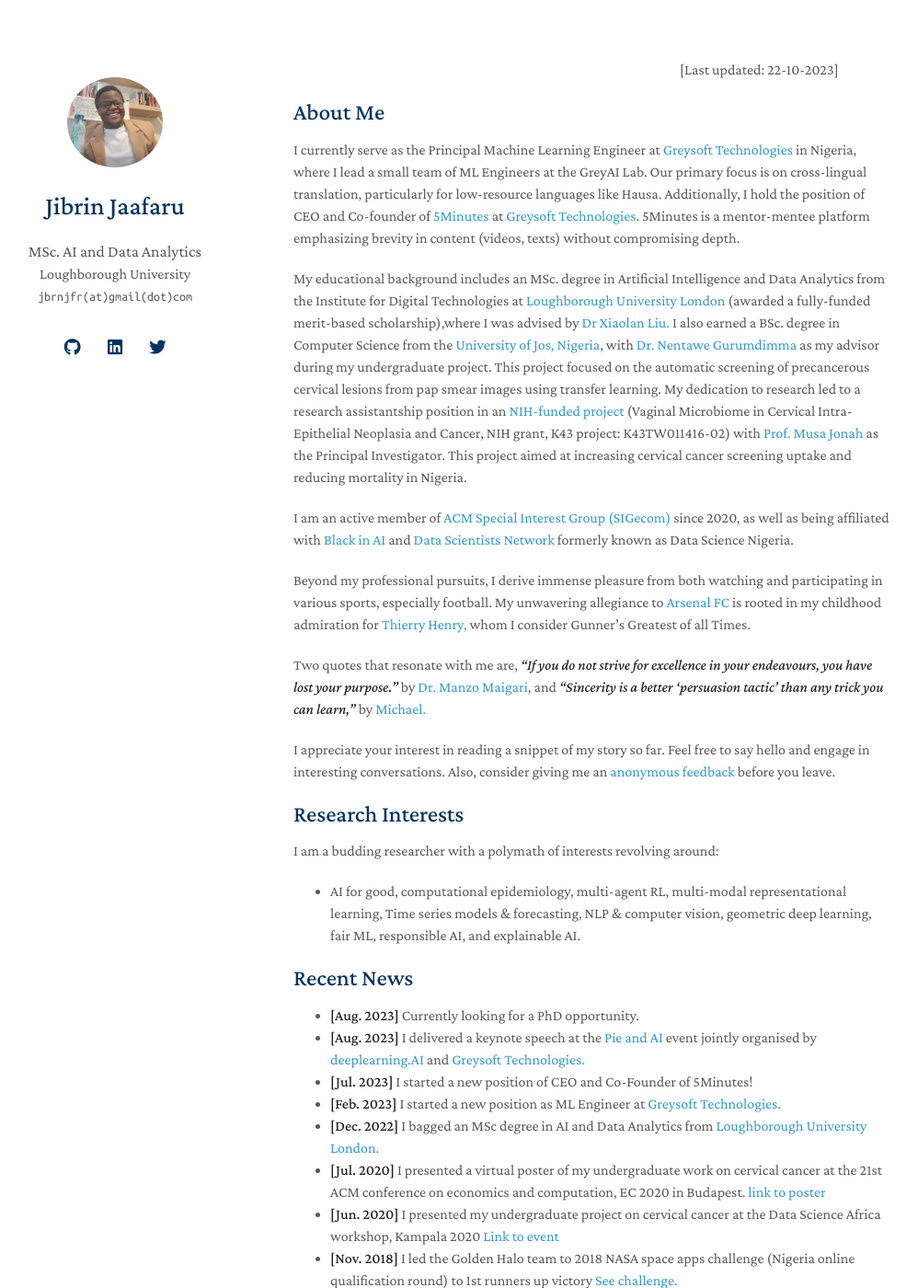
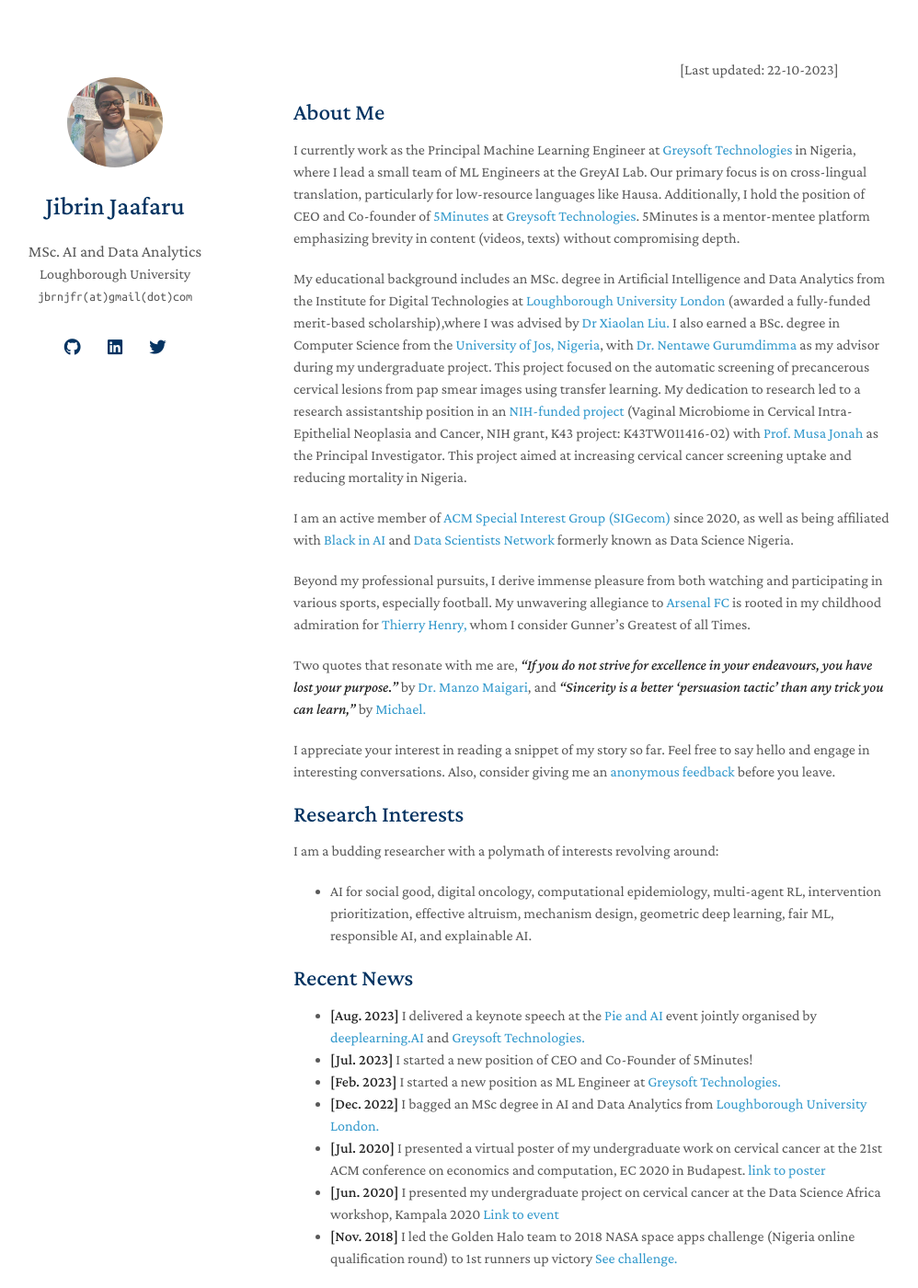
Before and after one commit to jibrinx/jibrinx.github.io, a Jekyll site: the page built from index.md, in a window 1280 px wide and 1400 px high. Shown: the whole window at 92% size, without its empty margins (151-1149 px from the left). Built offline with Jekyll 4.4.1, drawn with Linux system fonts in a browser that asks for light colours; nearby versions of some CDN libraries; a style sheet for code colours, icons or effects is not loaded.

Commit message:
Update index.md

```diff
--- a/index.md
+++ b/index.md
@@ -4,7 +4,7 @@
 &nbsp;&nbsp;&nbsp;&nbsp;&nbsp;&nbsp;&nbsp;&nbsp;&nbsp;&nbsp;&nbsp;&nbsp;&nbsp;&nbsp;&nbsp; &nbsp;&nbsp;&nbsp;&nbsp;&nbsp;&nbsp;&nbsp;&nbsp;&nbsp;&nbsp;&nbsp;&nbsp;&nbsp;&nbsp;&nbsp;&nbsp;&nbsp;&nbsp;&nbsp;&nbsp;&nbsp;&nbsp;&nbsp;&nbsp;&nbsp;&nbsp;&nbsp;&nbsp;&nbsp;&nbsp;&nbsp;&nbsp;&nbsp;&nbsp;&nbsp;&nbsp;&nbsp;&nbsp;&nbsp;&nbsp;&nbsp;&nbsp;&nbsp;&nbsp;&nbsp; &nbsp;&nbsp;&nbsp;&nbsp;&nbsp;&nbsp;&nbsp;&nbsp;&nbsp;&nbsp;&nbsp;&nbsp;&nbsp;&nbsp;&nbsp;&nbsp;&nbsp;&nbsp;&nbsp;&nbsp;&nbsp;&nbsp;&nbsp;&nbsp;&nbsp;&nbsp;&nbsp;&nbsp;&nbsp;&nbsp;&nbsp;&nbsp;&nbsp;&nbsp;&nbsp;&nbsp;&nbsp;&nbsp;&nbsp;&nbsp;&nbsp;&nbsp;&nbsp;&nbsp;&nbsp; &nbsp;&nbsp;&nbsp;&nbsp;&nbsp;&nbsp;&nbsp;&nbsp;&nbsp;&nbsp;&nbsp;&nbsp;&nbsp;&nbsp;&nbsp;&nbsp;&nbsp;&nbsp;&nbsp;&nbsp;&nbsp;&nbsp;&nbsp;&nbsp;&nbsp;&nbsp;&nbsp;&nbsp;&nbsp;&nbsp;&nbsp;&nbsp;[Last updated: 22-10-2023]
 ## About Me
 
-I currently serve as the Principal Machine Learning Engineer at <a href="https://greysoft.ng">Greysoft Technologies</a> in Nigeria, where I lead a small team of ML Engineers at the GreyAI Lab. Our primary focus is on cross-lingual translation, particularly for low-resource languages like Hausa. Additionally, I hold the position of CEO and Co-founder of <a href="https://5mins.netlify.app">5Minutes </a> at <a href="https://greysoft.ng">Greysoft Technologies</a>. 5Minutes is a mentor-mentee platform emphasizing brevity in content (videos, texts) without compromising depth.
+I currently work as the Principal Machine Learning Engineer at <a href="https://greysoft.ng">Greysoft Technologies</a> in Nigeria, where I lead a small team of ML Engineers at the GreyAI Lab. Our primary focus is on cross-lingual translation, particularly for low-resource languages like Hausa. Additionally, I hold the position of CEO and Co-founder of <a href="https://5mins.netlify.app">5Minutes </a> at <a href="https://greysoft.ng">Greysoft Technologies</a>. 5Minutes is a mentor-mentee platform emphasizing brevity in content (videos, texts) without compromising depth.
 
 My educational background includes an MSc. degree in Artificial Intelligence and Data Analytics from the Institute for Digital Technologies at  <a href="https://www.lborolondon.ac.uk/study/masters-degrees/artificial-intelligence-data-analytics/"> Loughborough University London </a> (awarded a fully-funded merit-based scholarship),where I was advised by <a href="https://www.lborolondon.ac.uk/about/staff/dr-xiaolan-liu/">Dr Xiaolan Liu.</a> I also earned a BSc. degree in Computer Science from the <a href="https://unijos.edu.ng">University of Jos, Nigeria</a>, with <a href="https://scholar.google.com/citations?user=q9VpwWEAAAAJ&hl=enDr. Nentawe Gurumdimma)"> Dr. Nentawe Gurumdimma</a> as my advisor during my undergraduate project. This project focused on the automatic screening of precancerous cervical lesions from pap smear images using transfer learning. My dedication to research led to a research assistantship position in an <a href="https://grantome.com/grant/NIH/K43-TW011416-02">NIH-funded project</a> (Vaginal Microbiome in Cervical Intra-Epithelial Neoplasia and Cancer, NIH grant, K43 project: K43TW011416-02) with <a href="https://www.feinberg.northwestern.edu/faculty-profiles/az/profile.html?xid=39806"> Prof. Musa Jonah </a> as the Principal Investigator. This project aimed at increasing cervical cancer screening uptake and reducing mortality in Nigeria.
 
@@ -19,11 +19,11 @@
 
 ## Research Interests
 I am a budding researcher with a polymath of interests revolving around:
-- AI for good, computational epidemiology, multi-agent RL, multi-modal representational learning, Time series models & forecasting, NLP & computer vision, geometric deep learning, fair ML, responsible AI, and explainable AI.
+- AI for social good, digital oncology, computational epidemiology, multi-agent RL, intervention prioritization, effective altruism, mechanism design, geometric deep learning, fair ML, responsible AI, and explainable AI.
 
 ## Recent News
 
-- **[Aug. 2023]** Currently looking for a PhD opportunity.
+
 - **[Aug. 2023]** I delivered a keynote speech at the <a href="https://www.linkedin.com/feed/update/urn:li:activity:7096848518631366656/ "> Pie and AI</a> event jointly organised by <a href="https://www.deeplearning.ai">deeplearning.AI </a>and <a href="https://greysoft.ng">Greysoft Technologies.</a>
 - **[Jul. 2023]** I started a new position of CEO and Co-Founder of 5Minutes!
 - **[Feb. 2023]** I started a new position as ML Engineer at <a href="https://greysoft.ng">Greysoft Technologies.</a>
```
